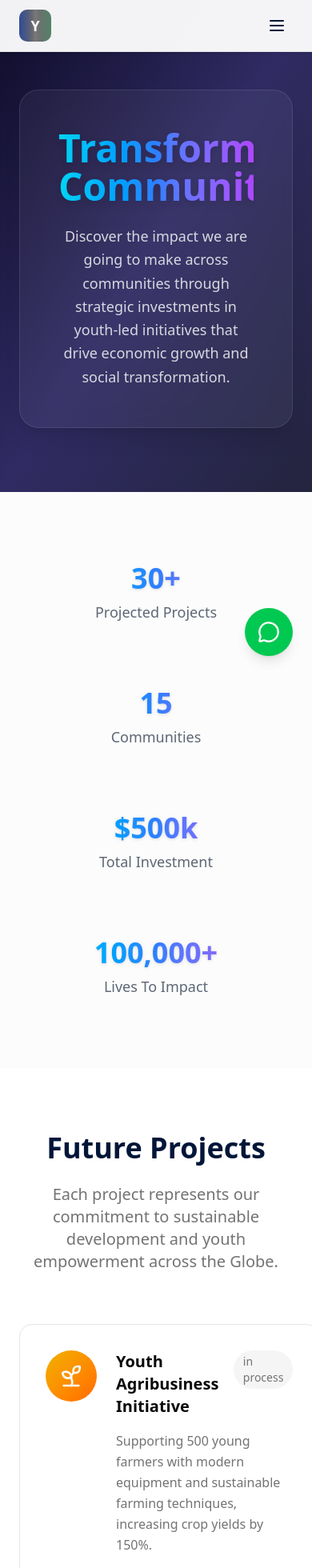
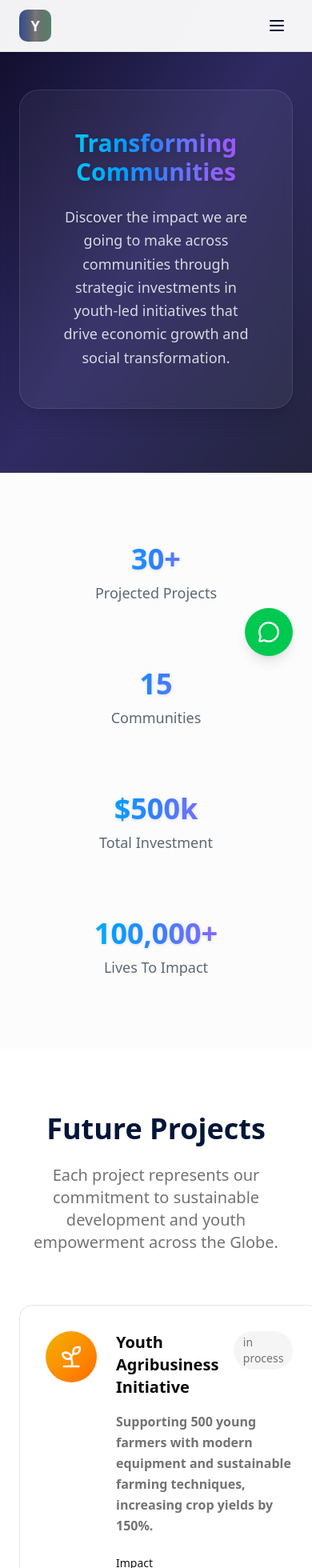
Before and after one commit to softguest/youthccul, a Next.js app: page /projects in a window 390 px wide. Shown: the top 1960 px of the page at 80% size. Built offline with nearby package versions, Linux system fonts and the light colour scheme.

Commit message:
update sub header

```diff
--- a/app/(frontpages)/page.tsx
+++ b/app/(frontpages)/page.tsx
@@ -196,7 +196,7 @@ const Home= () => {
       {/* Call to Action */}
       <section className="py-20 bg-gradient-to-r from-green-800/100 via-slate-700/100 to-yellow-500/100 text-primary-foreground community-pattern">
         <div className="container mx-auto px-6 text-center">
-          <h2 className="text-4xl md:text-5xl font-bold mb-6">
+          <h2 className="text-3xl md:text-4xl font-bold text-transparent bg-clip-text bg-gradient-to-r from-slate-100 via-blue-200 to-purple-100 drop-shadow-lg mb-6 leading-tight">
             Join YOUTHCCUL and Build Your Future Today
           </h2>
           <p className="text-xl text-primary-foreground/90 mb-8 max-w-4xl mx-auto leading-relaxed">
--- a/app/(frontpages)/projects/page.tsx
+++ b/app/(frontpages)/projects/page.tsx
@@ -123,7 +123,7 @@ const ProjectPage = () => {
                         {project.status}
                       </span>
                     </div>
-                    <p className="text-muted-foreground mb-6 leading-relaxed">
+                    <p className="text-muted-foreground font-bold mb-6 leading-relaxed">
                       {project.description}
                     </p>
                     <div className="grid md:grid-cols-2 gap-4">
--- a/components/OtherHeader.tsx
+++ b/components/OtherHeader.tsx
@@ -12,7 +12,7 @@ const OtherHeader: React.FC<HeroSectionProps> = ({ title, description }) => {
         <div className="absolute inset-0 bg-[radial-gradient(ellipse_at_center,_var(--tw-gradient-stops))] from-white/10 via-transparent to-transparent blur-3xl opacity-30 pointer-events-none"></div>
         <div className="container mx-auto px-6">
             <div className="backdrop-blur-md bg-white/5 border border-white/10 rounded-3xl p-12 shadow-xl max-w-4xl mx-auto text-center">
-            <h1 className="text-5xl md:text-6xl font-extrabold text-transparent bg-clip-text bg-gradient-to-r from-cyan-400 via-blue-500 to-purple-500 drop-shadow-lg mb-6">
+            <h1 className="text-3xl md:text-6xl font-bold text-transparent bg-clip-text bg-gradient-to-r from-cyan-400 via-blue-500 to-purple-500 drop-shadow-lg mb-6">
                 {title}
             </h1>
             <p className="text-lg md:text-xl text-white/80 leading-relaxed">
```
